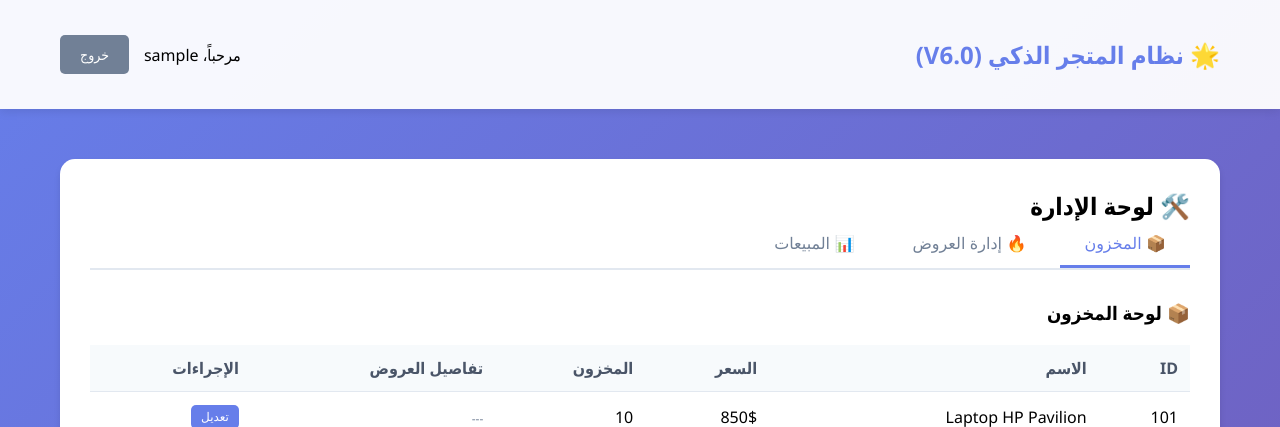
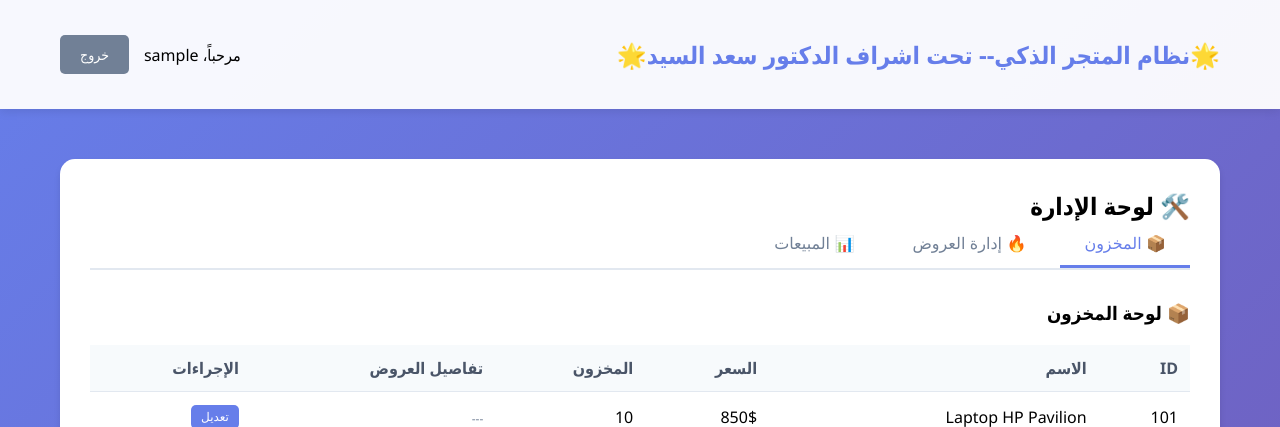
Before and after one commit to AbdulazizAhmedAziz/shop-system-web, a Flask app: page /admin/dashboard in a window 1280 px wide. Shown: the top 427 px of the page. Run offline with Flask 3, Linux system fonts and the light colour scheme; the visitor is signed in with stand-in values (Sample User, id 1).

Commit message:
Update base.html

```diff
--- a/templates/base.html
+++ b/templates/base.html
@@ -9,7 +9,7 @@
 <body>
     <nav class="navbar">
         <div class="container">
-            <h1>🌟 نظام المتجر الذكي (V6.0)</h1>
+            <h1>🌟نظام المتجر الذكي-- تحت اشراف الدكتور سعد السيد🌟</h1>
             {% if session.user %}
             <div class="nav-links">
                 <span>مرحباً، {{ session.user }}</span>
```
